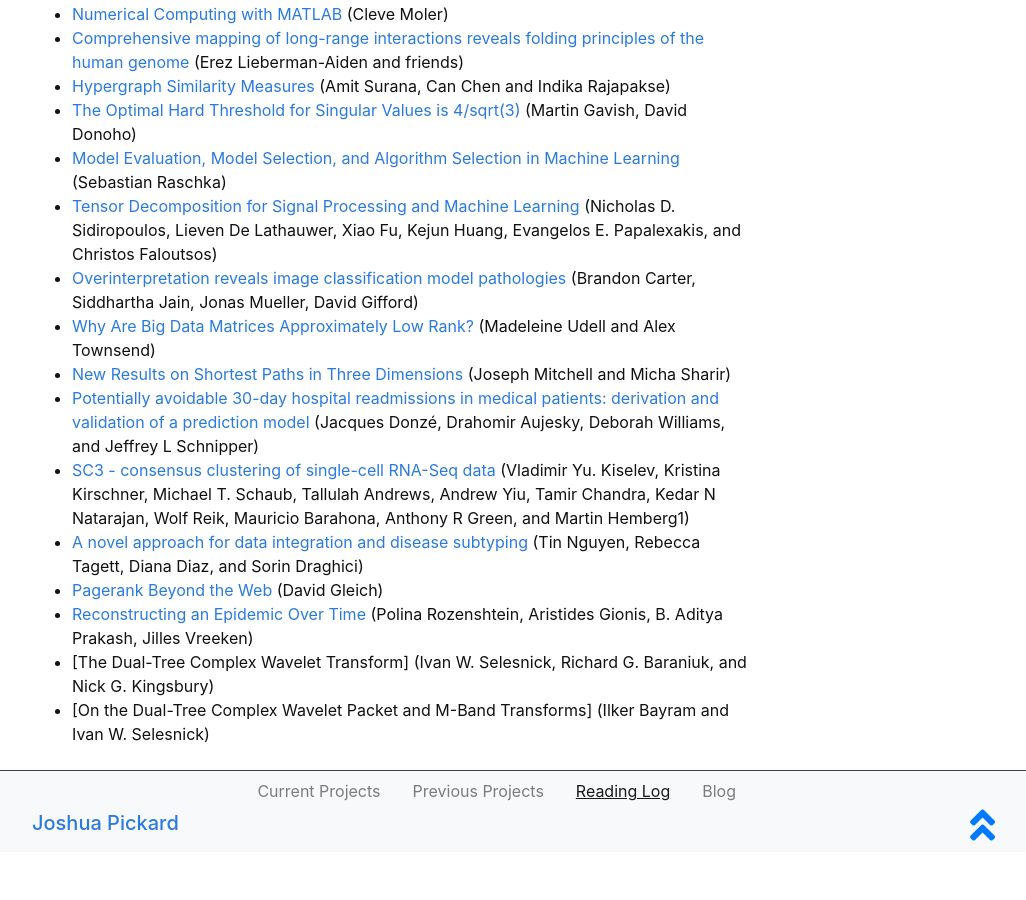
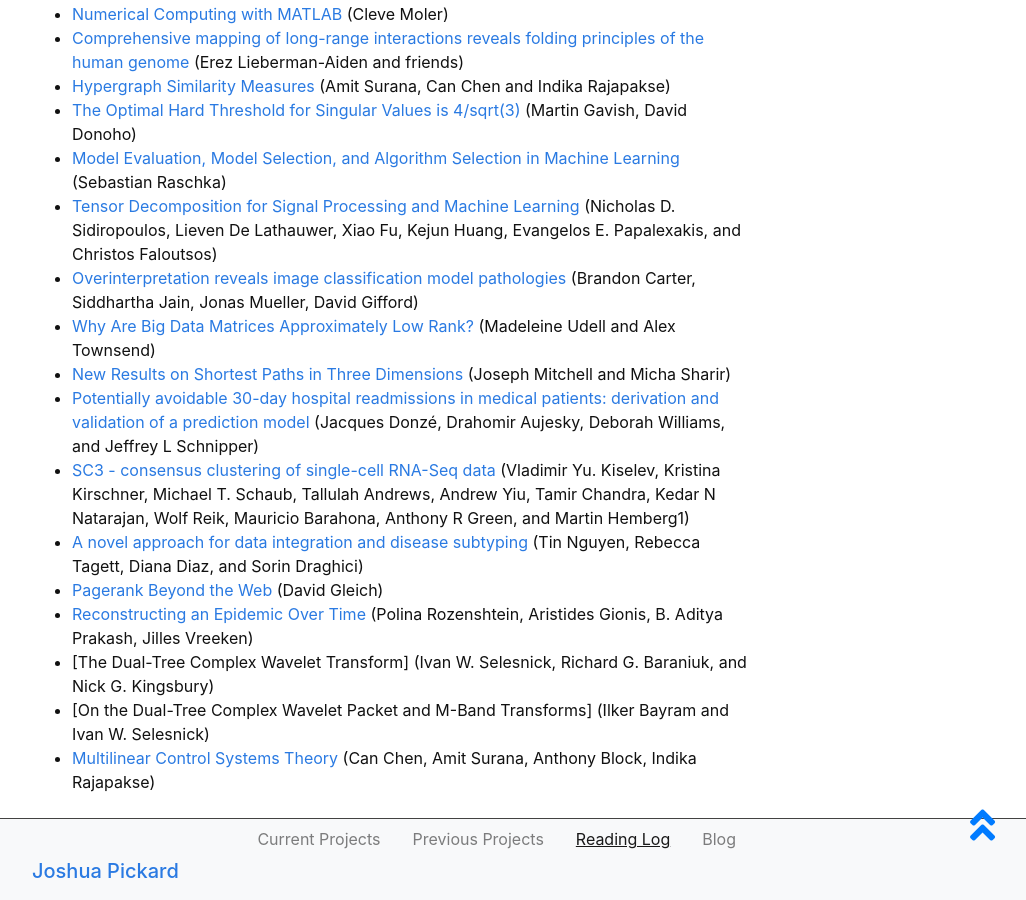
Before and after one commit to Jpickard1/jpickard1.github.io, a Jekyll site: the page built from content/3-Reading_Log.md, in a window 1280 px wide and 900 px high, scrolled down 1275 px. Shown: the whole window, without its empty margins (248-1274 px from the left). Built offline with Jekyll 4.4.1, drawn with Linux system fonts in a browser that asks for light colours; before the commit the page ends 2127 px from its top, so only the background shows below that.

Commit message:
Update 3-Reading_Log.md

```diff
--- a/content/3-Reading_Log.md
+++ b/content/3-Reading_Log.md
@@ -51,3 +51,4 @@ Huang,  Evangelos E. Papalexakis, and Christos Faloutsos)
 - [Reconstructing an Epidemic Over Time](https://faculty.cc.gatech.edu/~badityap/papers/cult-kdd16.pdf) (Polina Rozenshtein, Aristides Gionis, B. Aditya Prakash, Jilles Vreeken)
 - [The Dual-Tree Complex Wavelet Transform]<!-- In an email from Jonathan on 1/25/2022 --> (Ivan W. Selesnick, Richard G. Baraniuk, and Nick G. Kingsbury)
 - [On the Dual-Tree Complex Wavelet Packet and M-Band Transforms]<!-- In an email from Jonathan on 1/25/2022 --> (̇Ilker Bayram and Ivan W. Selesnick)
+- [Multilinear Control Systems Theory](https://drive.google.com/file/d/1F0ZGoVWeKSWemXvSp6ilTwLS8N7j6n71/view) (Can Chen, Amit Surana, Anthony Block, Indika Rajapakse)
```
